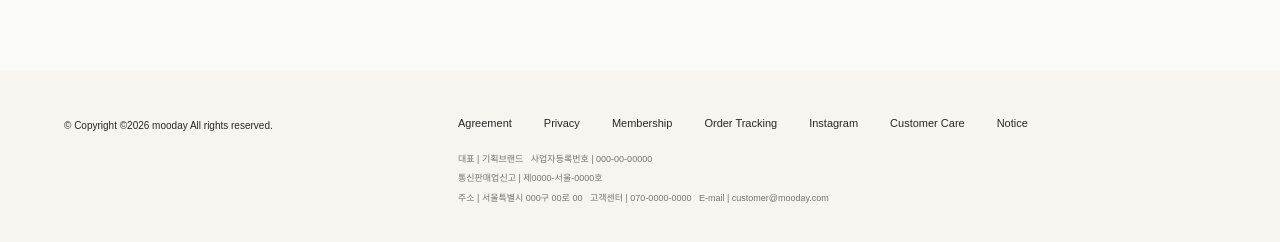
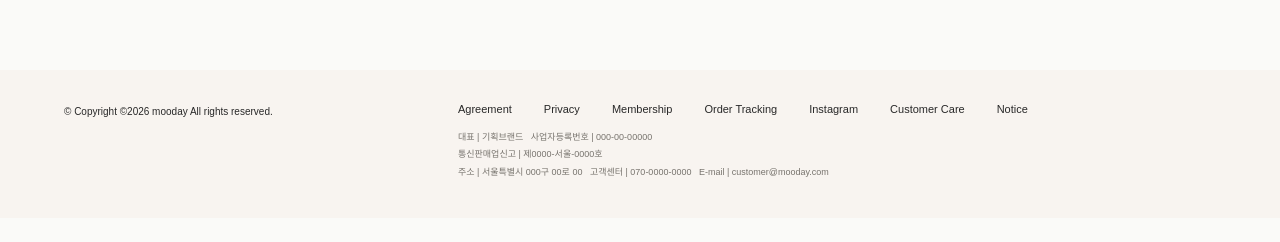
Before and after one commit to SoyeonPark087/shop-community, a React (Vite) app: page /#/ in a window 1280 px wide. Shown: the part 3268-3510 px from the top of the page. After the commit the page ends 3486 px from the top, so only its background shows below. Built offline with nearby package versions, Linux system fonts and the light colour scheme; a web font is replaced by a local one.

Commit message:
공통 푸터 여백 조정

```diff
--- a/src/components/Footer.css
+++ b/src/components/Footer.css
@@ -1,11 +1,7 @@
 .footer {
   width: 100%;
-  min-height: 224px;
-
-  padding: 48px 0 60px;
-
+  padding: 34px 0 38px;
   box-sizing: border-box;
-
   background: var(--warm);
 }
 
@@ -50,10 +46,8 @@
 }
 
 .footer__details {
-  margin-top: 24px;
-
+  margin-top: 16px;
   color: #77736d;
-
   font-size: 9px;
   line-height: 1.55;
 }
@@ -63,5 +57,5 @@
 }
 
 .footer__details p + p {
-  margin-top: 6px;
+  margin-top: 4px;
 }
```
Also changed, not shown: src/pages/Community.jsx (deleted, +0 -11 lines), src/pages/Shop.jsx (deleted, +0 -9 lines).
